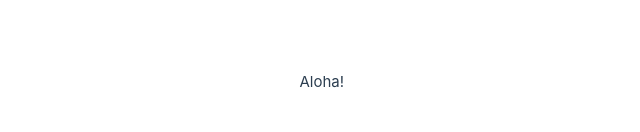
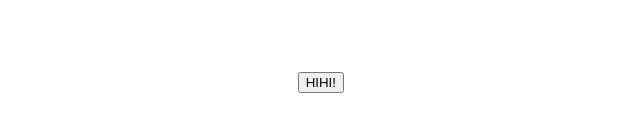
Before and after one commit to Nobody-IArc/Vue_Basic, a Vue app: page / in a window 1280 px wide. Shown: the part 318-450 px from the top of the page, without its empty margins (296-936 px from the left). Built offline with nearby package versions, Linux system fonts and the light colour scheme.

Commit message:
업데이트 훅

```diff
--- a/src/App.vue
+++ b/src/App.vue
@@ -1,11 +1,16 @@
 <script setup>
-import { onMounted } from 'vue';
+import {onUpdated, reactive} from 'vue';
 
-onMounted(() => {
-  console.log(document.getElementById('message'));
+// 반응형 상태
+const state = reactive({
+  message: 'HIHI!'
+});
+
+onUpdated(() => {
+  console.log(document.getElementById('btn').innerText)
 });
 </script>
 
 <template>
-  <div id="message">Aloha!</div>
+  <button id="btn" @click="state.message='HI!'">{{ state.message }}</button>
 </template>
```
